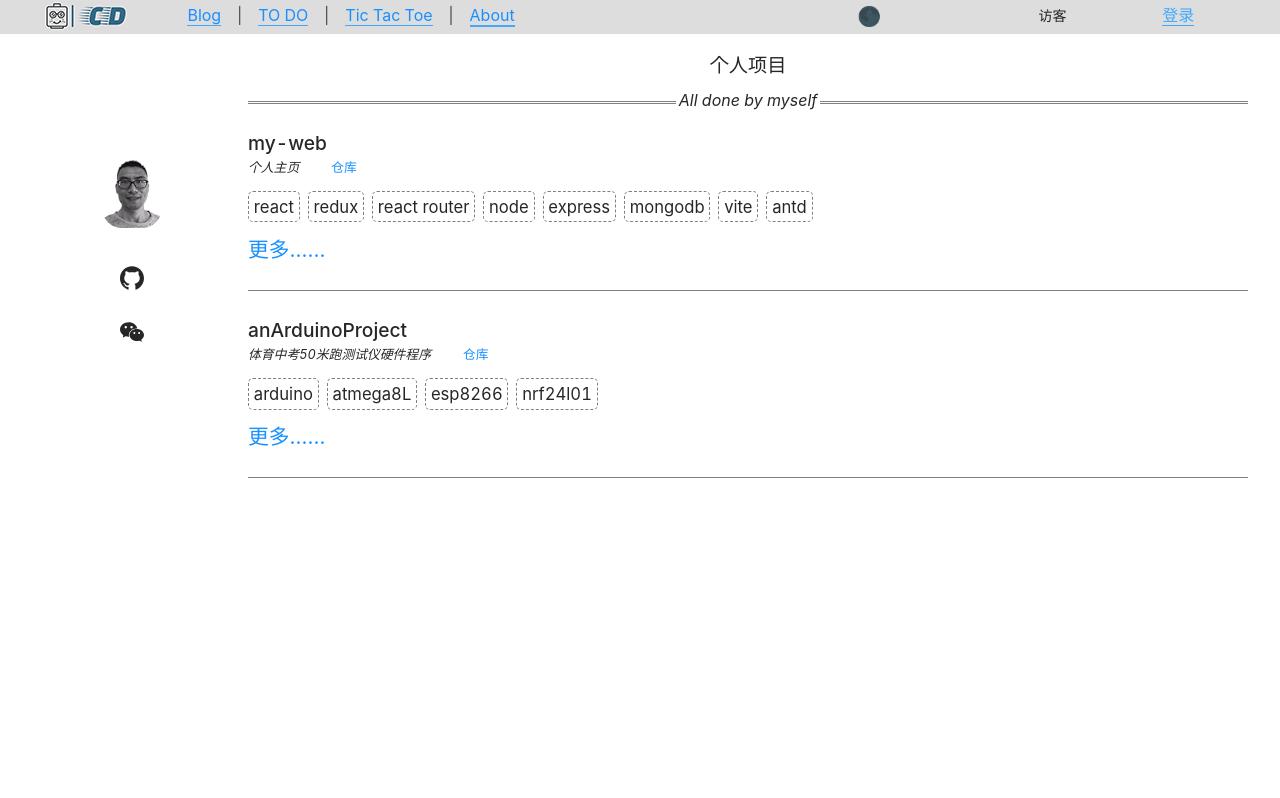
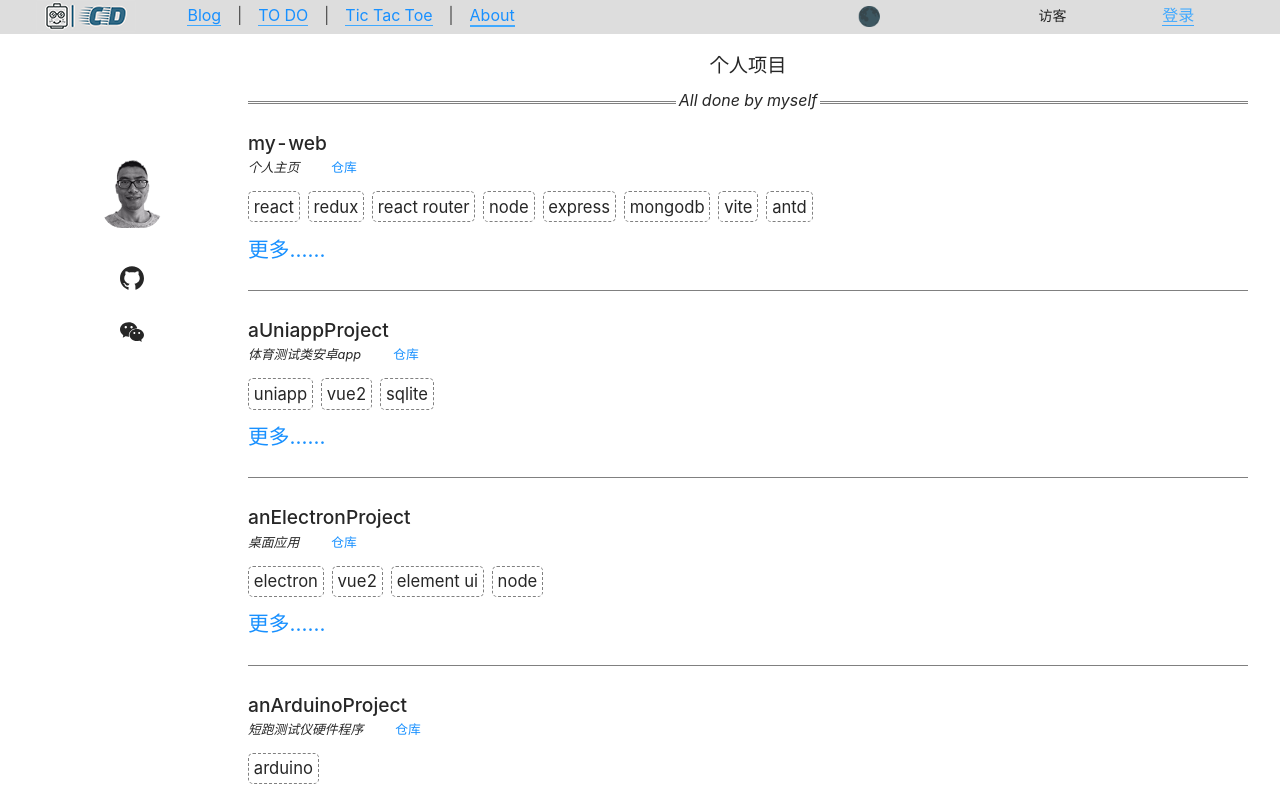
Before and after one commit to enoughtal/my-web, a React (Vite) app: page /about in a window 1280 px wide. Shown: the top 798 px of the page. Built offline with nearby package versions, Linux system fonts and the light colour scheme; no server answers.

Commit message:
new file:   .VSCodeCounter/2022-07-26_19-01-46/results.md

```diff
--- a/src/index.sass
+++ b/src/index.sass
@@ -12,7 +12,7 @@ $button-active-bgcolor: rgba(143, 188, 143, 0.8)
     &:active
         background-color: $button-active-bgcolor
 @font-face
-    font-family: 'myFont'
+    font-family: 'AlexBrush'
     src: url('./font/AlexBrush-Regular.woff')
 body
     margin: 0
@@ -22,8 +22,6 @@ body
 code
     font-family: source-code-pro, Menlo, Monaco, Consolas, 'Courier New', monospace
     font-size: 1.2rem
-pre
-    font-family: 'myFont'
 .dark-theme
     color: #ffffff
     background-color: #333333
--- a/src/views/About/projects.json
+++ b/src/views/About/projects.json
@@ -16,15 +16,44 @@
         "details": "这个项目就是本网站，一个使用“MERN”的全栈开发。前端框架使用react，状态管理使用redux toolkit，页面路由使用react router，组件使用了antd。后端使用node的express框架，数据库使用mongodb官方node库，云服务器是1核2G windows系统。开发环境使用vite搭建，打包也使用vite。本网站应用app和数据库部署在同一个服务器上，页面路由使用了ssr，具有简单的用户系统，界面采用响应式设计。"
     },
     {
+        "name": "aUniappProject",
+        "description": "体育测试类安卓app",
+        "code": "https://github.com/enoughtallisymcrift/aUniappProject",
+        "libraries": [
+            "uniapp",
+            "vue2",
+            "sqlite"
+        ],
+        "details": "这是一个使用uniapp开发的体育测试类app，数据展示相对简单，但测试流程相对复杂（输入用户信息；开始、中止、完成测试；数据处理保存输出等）。该app不需要http请求数据，但要在WiFi提供的局域网里与单片机进行tcp通信。"
+    },
+    {
+        "name": "anElectronProject",
+        "description": "桌面应用",
+        "code": "https://github.com/enoughtallisymcrift/anElectronProject",
+        "libraries": [
+            "electron",
+            "vue2",
+            "element ui",
+            "node"
+        ],
+        "details": "这是一个桌面程序，使用electron + vue2 + element套餐构建。"
+    },
+    {
         "name": "anArduinoProject",
-        "description": "体育中考50米跑测试仪硬件程序",
+        "description": "短跑测试仪硬件程序",
         "code": "https://github.com/enoughtallisymcrift/anArduinoProject",
         "libraries": [
-            "arduino",
-            "atmega8L",
-            "esp8266",
-            "nrf24l01"
+            "arduino"
         ],
-        "details": "这是一个嵌入式软件"
+        "details": "这是一个嵌入式软件开发项目，使用的是一款流行的个人电子制作开发框架arduino。"
+    },
+    {
+        "name": "monocraft",
+        "description": "VSCode主题",
+        "code": "https://github.com/enoughtallisymcrift/monocraft-VSCodeColorTheme",
+        "libraries": [
+            "VSCode"
+        ],
+        "details": "一款VSCode的主题，灵感来源于魔兽世界的职业颜色，在内置主题Monokai的基础上改变。欢迎使用！"
     }
 ]
--- a/src/views/Home/index.sass
+++ b/src/views/Home/index.sass
@@ -9,15 +9,17 @@
         img
             width: 100%
     &-poem
-        color: #184ae1
+        color: royalblue
         font-size: 2rem
         position: relative
         top: -12rem
         text-align: center
         >pre
             margin: 0
+            font-family: 'AlexBrush'
         >span
-            font-size: 1rem
+            font-size: 0.8rem
+            font-style: italic
     &-navigation
         display: grid
         grid-template-columns: repeat(auto-fill, minmax(12rem, 1fr))
--- a/src/views/Login/index.sass
+++ b/src/views/Login/index.sass
@@ -16,13 +16,11 @@
                 font-size: 1rem
                 margin-bottom: 0.3rem
             &-input
-                height: 2.5rem
-                font-size: 1.5rem
+                font-size: 1.2rem
+                line-height: 2
                 background-color: inherit
                 &::placeholder
-                    font-size: 1rem
-                    position: relative
-                    top: -0.25rem
+                    font-size: 0.8rem
                 &:invalid
                     outline: 2px solid red
             &-input-confirm::placeholder
--- a/src/views/Todos/TodosForm/index.jsx
+++ b/src/views/Todos/TodosForm/index.jsx
@@ -90,6 +90,7 @@ export default function TodosForm() {
                     <input type='text'
                         className='myapp-comp-todosform-form-content-input'
                         placeholder='请输入要做的事'
+                        maxLength={24}
                         value={content}
                         onChange={handleContentChange}
                     />
--- a/src/views/Todos/TodosForm/index.sass
+++ b/src/views/Todos/TodosForm/index.sass
@@ -38,6 +38,7 @@
                 width: calc(100% - var(--lable-width))
                 background-color: inherit
                 font-size: 1.2rem
+                line-height: 1.5
                 &::placeholder
                     font-size: 0.8rem
         &-rank
@@ -51,7 +52,6 @@
                 background-color: inherit
                 font-size: 1.2rem
                 &-option
-                    font-size: 1.5rem
                     background-color: white
         &-button
             grid-column: 3
```
Also changed, not shown: .VSCodeCounter/2022-07-26_19-01-46/results.md (added), 1 other file (tests, documents, lock files or other folders).
